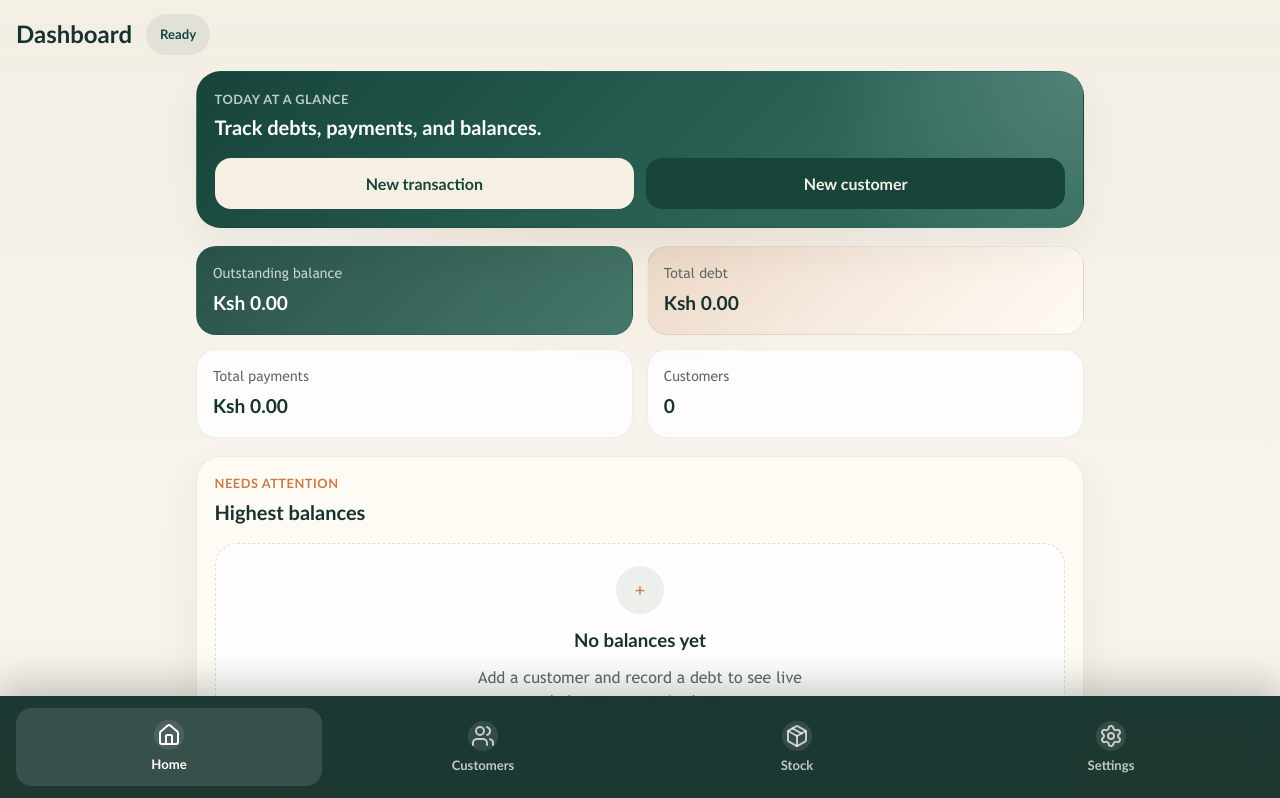
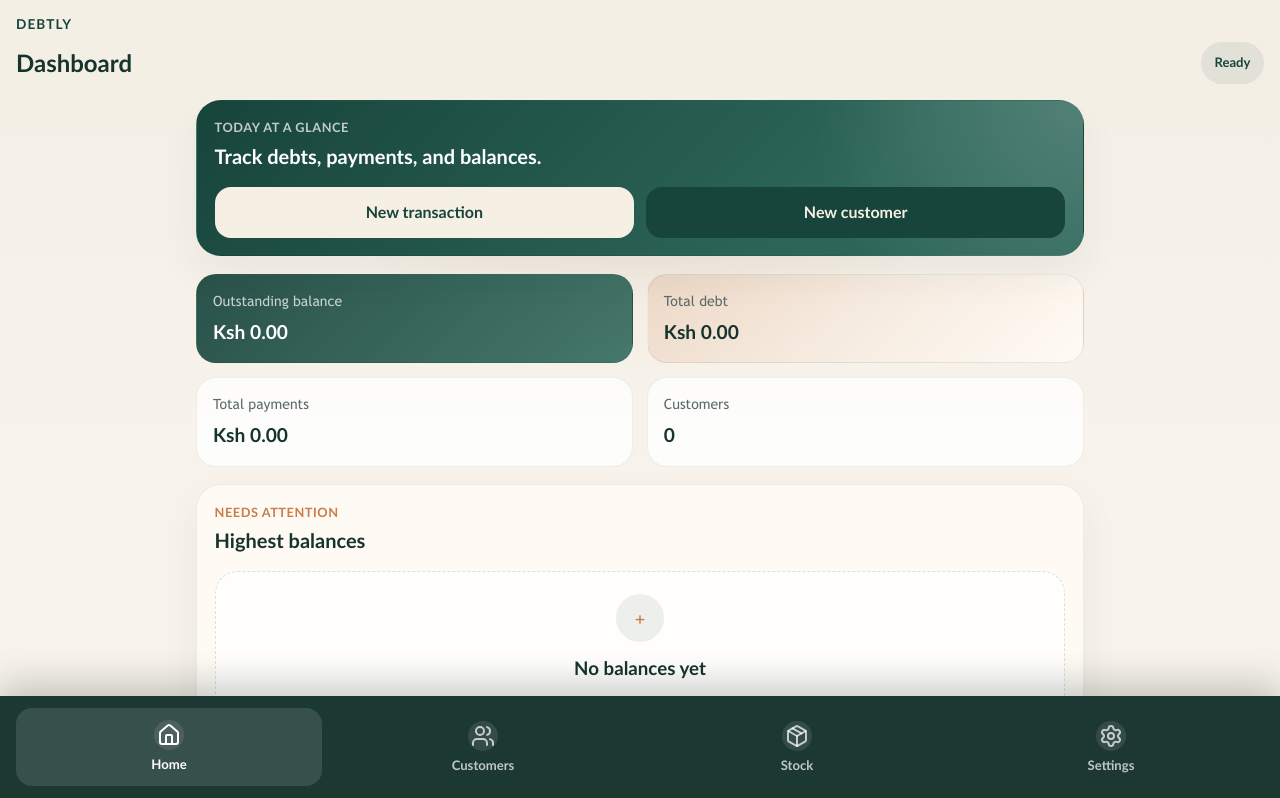
Before and after one commit to mrrugby/deniTracker, a Vue app: page / in a window 1280 px wide. Shown: the top 798 px of the page. Built offline with nearby package versions, Linux system fonts and the light colour scheme.

Commit message:
added placeholder branding

```diff
--- a/src/components/AppHeader.vue
+++ b/src/components/AppHeader.vue
@@ -19,14 +19,25 @@ defineEmits(['back']);
 
 <template>
   <header class="app-header">
+    <p class="brand">Debtly</p>
+
     <div class="header-row">
-      <button v-if="canGoBack" type="button" class="icon-button" @click="$emit('back')">
-        &lt;
+      <button
+        v-if="canGoBack"
+        type="button"
+        class="icon-button"
+        @click="$emit('back')"
+      >
+        ←
       </button>
-      <div>
+
+      <div class="title-group">
         <h1>{{ title }}</h1>
-        <p v-if="subtitle" class="subtitle">{{ subtitle }}</p>
+        <p v-if="subtitle" class="subtitle">
+          {{ subtitle }}
+        </p>
       </div>
+
       <slot name="action" />
     </div>
   </header>
@@ -44,19 +55,24 @@ defineEmits(['back']);
   backdrop-filter: blur(14px);
 }
 
+.brand {
+  margin: 0 0 0.5rem;
+  color: var(--brand);
+  font-size: 0.85rem;
+  font-weight: 800;
+  letter-spacing: 0.08em;
+  text-transform: uppercase;
+}
+
 .header-row {
   display: flex;
   align-items: center;
   gap: 0.9rem;
 }
 
-.eyebrow {
-  margin: 0 0 0.2rem;
-  color: var(--accent);
-  font-size: 0.82rem;
-  font-weight: 700;
-  letter-spacing: 0.04em;
-  text-transform: uppercase;
+.title-group {
+  flex: 1;
+  min-width: 0;
 }
 
 h1 {
```
